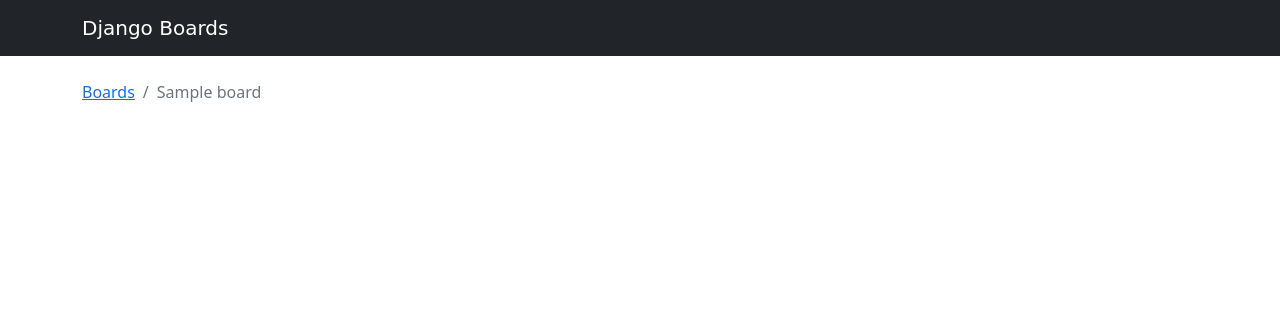
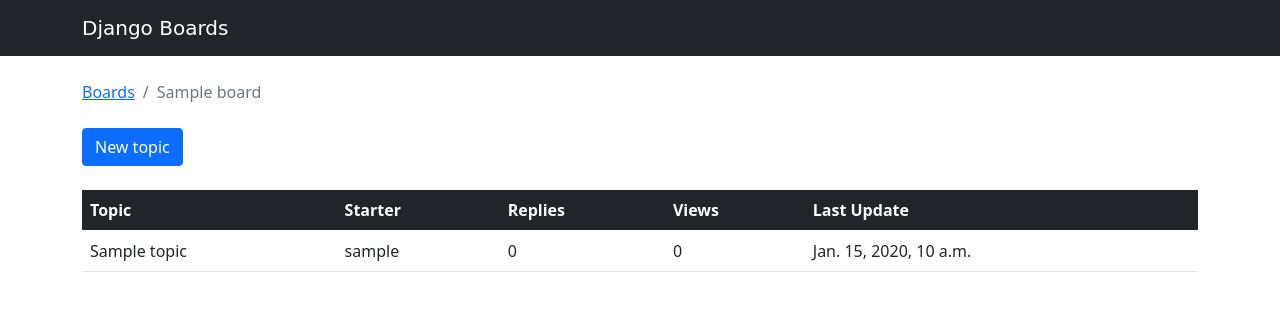
Before and after one commit to abyabrkal/django-discuss, a Django app: page /boards/1/ in a window 1280 px wide. Shown: the top 316 px of the page. Run offline with Django 3.2, Linux system fonts and the light colour scheme; tables that the repository leaves empty hold one stand-in row (values such as "Sample post"); some libraries are stand-ins or nearby versions; some web fonts are replaced.

Commit message:
Testing Form and new Topic button

```diff
--- a/boards/views.py
+++ b/boards/views.py
@@ -1,5 +1,6 @@
-from django.shortcuts import render, get_object_or_404
-from .models import Board
+from django.contrib.auth.models import User
+from django.shortcuts import render, redirect, get_object_or_404
+from .models import Board, Topic, Post
 
 def home(request):
     boards = Board.objects.all()
@@ -13,4 +14,25 @@
 
 def new_topic(request, pk):
     board = get_object_or_404(Board, pk=pk)
+
+    if request.method == 'POST':
+        subject = request.POST['subject']
+        message = request.POST['message']
+
+        user = User.objects.first()  # TODO: get the currently logged in user
+
+        topic = Topic.objects.create(
+            subject=subject,
+            board=board,
+            starter=user
+        )
+
+        post = Post.objects.create(
+            message=message,
+            topic=topic,
+            created_by=user
+        )
+
+        return redirect('board_topics', pk=board.pk)  # TODO: redirect to the created topic page
+
     return render(request, 'new_topic.html', {'board': board})
--- a/templates/topics.html
+++ b/templates/topics.html
@@ -13,4 +13,30 @@
 
 
 {% block content %}
+<div class="mb-4">
+  <a href="{% url 'new_topic' board.pk %}" class="btn btn-primary">New topic</a>
+</div>
+
+<table class="table">
+  <thead class="table-dark">
+    <tr>
+      <th>Topic</th>
+      <th>Starter</th>
+      <th>Replies</th>
+      <th>Views</th>
+      <th>Last Update</th>
+    </tr>
+  </thead>
+  <tbody>
+    {% for topic in board.topics.all %}
+    <tr>
+      <td>{{ topic.subject }}</td>
+      <td>{{ topic.starter.username }}</td>
+      <td>0</td>
+      <td>0</td>
+      <td>{{ topic.last_updated }}</td>
+    </tr>
+    {% endfor %}
+  </tbody>
+</table>
 {% endblock %}
```
Also changed, not shown: boards/tests.py (+10 -0 lines), templates/new_topic.html (+12 -0 lines).
